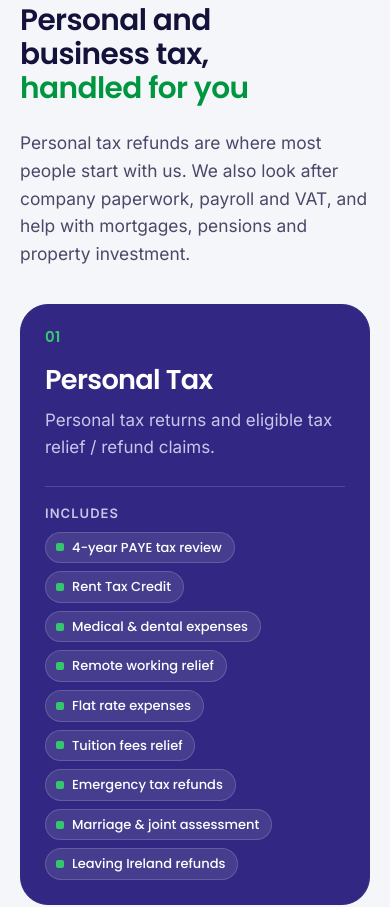
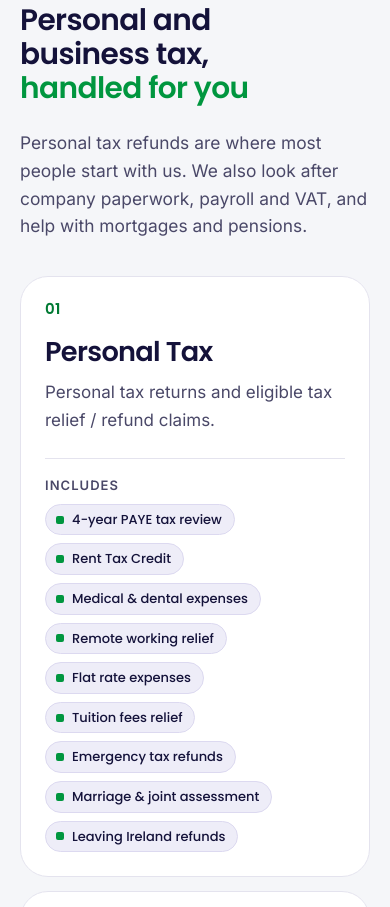
Before and after one commit to nasvih/taxroots, an Astro site: page / in a window 390 px wide. Shown: the part 1772-2679 px from the top of the page. Built offline with nearby package versions, Linux system fonts and the light colour scheme; Astro itself is replaced by a stand-in of ours.

Commit message:
Remove Property Investment service, light Personal Tax card, city names without "office"
Co-Authored-By: Claude Opus 5.5 <noreply@anthropic.com>

```diff
--- a/src/components/Footer.astro
+++ b/src/components/Footer.astro
@@ -15,10 +15,10 @@ const year = new Date().getFullYear();
             <Button href={CTA.href} variant="green">{CTA.label}</Button>
           </div>
         </div>
-        <div class="offs stg" aria-label="Our offices">
+        <div class="offs stg" aria-label="Dublin and Cork">
           {OFFICES.map((o) => (
             <address class="off">
-              <h3>{o.name}</h3>
+              <h3>{o.city}</h3>
               {o.address && <p class="adr">{o.address}</p>}
               <ul class="off-ct">
                 <li><a href={`mailto:${SITE.email}`}>{SITE.email}</a></li>
--- a/src/components/home/Hero.astro
+++ b/src/components/home/Hero.astro
@@ -3,7 +3,7 @@ import Button from '../Button.astro';
 import FeeBadge from '../FeeBadge.astro';
 import { CTA, SITE, taxYears } from '../../data/site';
 const { open } = taxYears();
-const trust = [`Irish company, CRO ${SITE.cro}`, 'Offices in Dublin and Cork', 'Personal and business tax', 'We never ask for your myAccount password'];
+const trust = [`Irish company, CRO ${SITE.cro}`, 'Based in Dublin and Cork', 'Personal and business tax', 'We never ask for your myAccount password'];
 ---
 <section class="hero" aria-labelledby="hero-h">
   <div class="wrap hero-in">
--- a/src/components/home/Services.astro
+++ b/src/components/home/Services.astro
@@ -11,7 +11,7 @@ const [personal, ...rest] = SERVICES;
         <p class="tag rv">Our services</p>
         <h2 id="srv-h" class="split">Personal and business tax, <span class="hl">handled for you</span></h2>
       </div>
-      <p class="lede rv" data-delay="120">Personal tax refunds are where most people start with us. We also look after company paperwork, payroll and VAT, and help with mortgages, pensions and property investment.</p>
+      <p class="lede rv" data-delay="120">Personal tax refunds are where most people start with us. We also look after company paperwork, payroll and VAT, and help with mortgages and pensions.</p>
     </div>
 
     <ol class="grid">
@@ -52,24 +52,23 @@ const [personal, ...rest] = SERVICES;
   .no{display:block;margin-bottom:clamp(28px,4vw,56px);font:600 var(--fs-sm)/1 var(--f-display);color:var(--green-ink);letter-spacing:.02em}
   .cd h3{font-size:clamp(1.3rem,1.1rem + .7vw,1.75rem);line-height:1.15;letter-spacing:-.025em;margin-bottom:12px}
   .cd p{margin:0;font-size:var(--fs-sm);line-height:1.6;color:var(--ink-2)}
-  .cd.k6,.cd.k7,.cd.k8{background:var(--indigo-50);border-color:var(--indigo-100)}
+  .cd.k6,.cd.k7{grid-column:span 3}
 
   /* 01 Personal Tax: the big one */
-  .one{grid-column:span 4;background:var(--indigo);border-color:var(--indigo);color:var(--on-dark-2)}
-  .one .no{color:var(--green-bright)}
-  .one h3{color:#fff;font-size:clamp(1.7rem,1.2rem + 1.6vw,2.6rem)}
-  .one p{color:var(--on-dark-2);font-size:var(--fs-body);max-width:48ch}
+  .one{grid-column:span 4}
+    .one h3{font-size:clamp(1.7rem,1.2rem + 1.6vw,2.6rem)}
+  .one p{font-size:var(--fs-body);max-width:48ch}
   .one-in{display:grid;grid-template-columns:minmax(0,1fr);gap:clamp(24px,3vw,36px);align-content:end;flex:1}
-  .inc{padding-top:clamp(20px,2.4vw,28px);border-top:1px solid var(--line-dark)}
-  .inc-h{margin:0 0 12px!important;font:600 var(--fs-xs)/1 var(--f-body)!important;letter-spacing:.08em;text-transform:uppercase;color:var(--on-dark-2)}
+  .inc{padding-top:clamp(20px,2.4vw,28px);border-top:1px solid var(--line)}
+  .inc-h{margin:0 0 12px!important;font:600 var(--fs-xs)/1 var(--f-body)!important;letter-spacing:.08em;text-transform:uppercase;color:var(--ink-3)}
   .tags{list-style:none;margin:0;padding:0;display:flex;flex-wrap:wrap;gap:8px}
-  .tags li{display:inline-flex;align-items:center;gap:8px;padding:8px 14px 8px 11px;border-radius:var(--r-pill);background:rgba(255,255,255,.1);border:1px solid var(--line-dark);font:500 var(--fs-sm)/1.2 var(--f-display);color:#fff}
-  .tags li::before{content:"";width:8px;height:8px;border-radius:2px;background:var(--green-bright);flex:none}
+  .tags li{display:inline-flex;align-items:center;gap:8px;padding:8px 14px 8px 11px;border-radius:var(--r-pill);background:var(--indigo-50);border:1px solid var(--indigo-100);font:500 var(--fs-sm)/1.2 var(--f-display);color:var(--ink)}
+  .tags li::before{content:"";width:8px;height:8px;border-radius:2px;background:var(--green);flex:none}
 
   @media (max-width:1100px){
     .one{grid-column:1/-1}
-    .cd,.cd.k2{grid-column:span 3}
-    .cd.k8{grid-column:1/-1}
+    .cd,.cd.k2,.cd.k6,.cd.k7{grid-column:span 3}
+    .cd.one{grid-column:1/-1}
   }
   @media (max-width:900px){
     .hd{grid-template-columns:1fr}
@@ -77,7 +76,7 @@ const [personal, ...rest] = SERVICES;
   }
   @media (max-width:640px){
     .grid{grid-template-columns:1fr}
-    .cd,.cd.k2,.cd.k6,.cd.k7,.cd.k8,.one{grid-column:auto}
+    .cd,.cd.k2,.cd.k6,.cd.k7,.one{grid-column:auto}
     .no{margin-bottom:20px}
     .tags li{font-size:var(--fs-xs);padding:7px 12px 7px 10px}
   }
--- a/src/data/site.ts
+++ b/src/data/site.ts
@@ -52,7 +52,6 @@ export const SERVICES = [
   { no: '05', slug: 'vat-rct', title: 'VAT & RCT', desc: 'VAT registration and returns; Relevant Contracts Tax registration and filings.' },
   { no: '06', slug: 'mortgage-finance-support', title: 'Mortgage Finance Support', desc: 'Mortgage application preparation, documentation coordination, and referral or administrative support. Regulated mortgage advice, arranging or credit intermediation only where legally authorised.' },
   { no: '07', slug: 'pension-support', title: 'Pension Support', desc: 'Pension information, contribution tax-relief reviews and administration/referrals. Regulated pension or investment advice requires appropriate authorisation.' },
-  { no: '08', slug: 'property-investment-support', title: 'Property Investment Support', desc: 'Looking to invest in property? We provide guidance and end-to-end support, from investment planning to identifying suitable property opportunities, helping you make informed and confident investment decisions.' },
 ];
 
 // Personal reliefs we claim (all part of 01 Personal Tax). No pages of their own any more.
```
